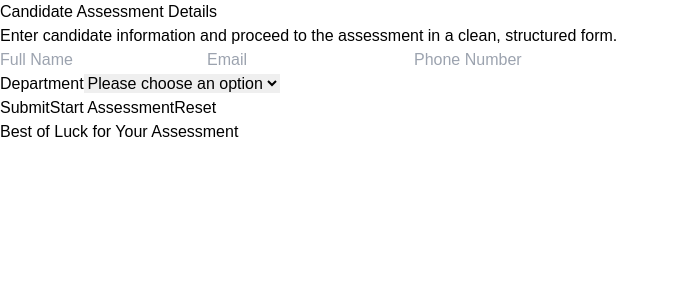
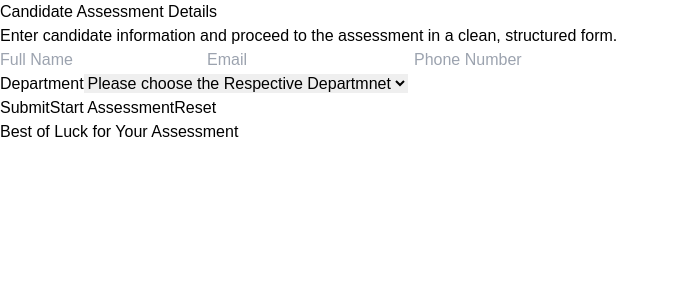
Before and after one commit to John-Divine-Mathew/Hire-Radar, a React app in the folder frontend/: page /assessmentform in a window 1280 px wide. Shown: the top 300 px of the page, without its empty margins (0-679 px from the left). Built offline with nearby package versions, Linux system fonts and the light colour scheme; the HTML template or start-up script is replaced by a standard one.

Commit message:
placeHoler fix in the Assessment Form page

```diff
--- a/frontend/src/pages/Assessment/AssessmentForm.jsx
+++ b/frontend/src/pages/Assessment/AssessmentForm.jsx
@@ -145,9 +145,10 @@ function AssessmentForm() {
             }
           />
           <div>
-            <label className="block text-sm font-medium text-gray-700 mb-2">
+            <label className="block text-sm font-medium text-purple-700 mb-3">
               Department
             </label>
+
             <select
               className="border p-3 w-full rounded focus:outline-none focus:ring-2 focus:ring-purple-500 focus:border-purple-500 bg-white text-sm"
               value={candidate.department}
@@ -156,12 +157,12 @@ function AssessmentForm() {
                   ...candidate,
                   department: e.target.value
                 })
-              }
-            >
-              <option value="">Please choose an option</option>
+              }>
+              <option value="option">Please choose the Respective Departmnet </option>
               <option value="Automation">Automation</option>
               <option value="Design Engineering">Design Engineering</option>
               <option value="HR">Human Resource</option>
+
             </select>
           </div>
           <div className="grid gap-4 md:grid-cols-3 justify-center mt-8">
```
Also changed, not shown: frontend/src/pages/Assessment/asessment.jsx (deleted).
